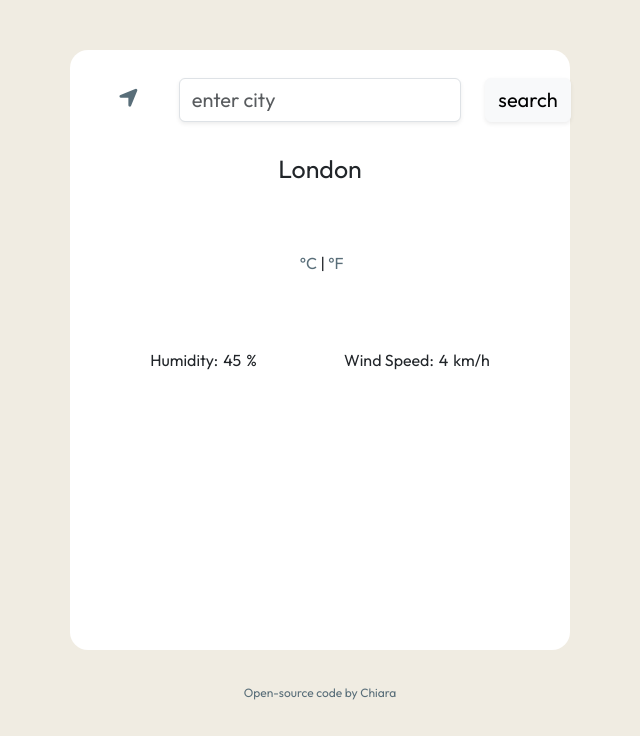
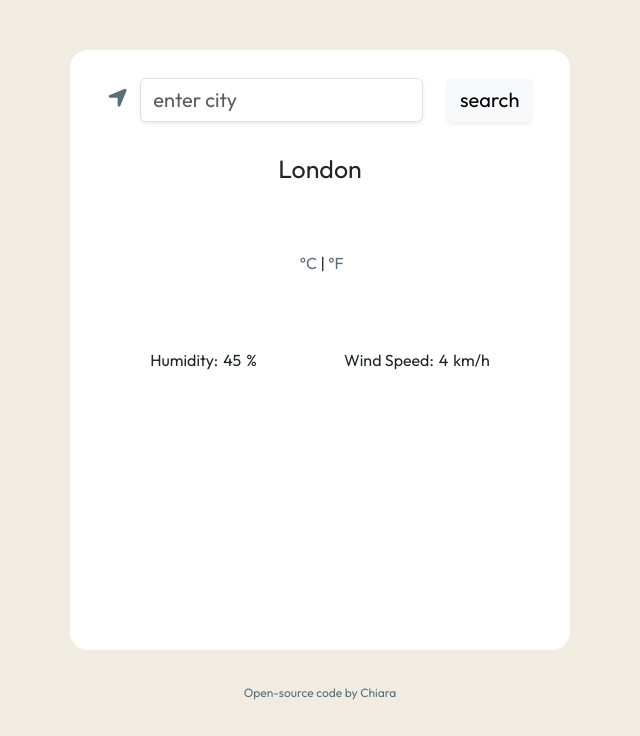
Before and after one commit to filesbychiara/chiara-weather-app, a plain HTML site: page index.html in a window 1280 px wide. Shown: the whole page, without its empty margins (320-960 px from the left). Drawn offline with nearby package versions, Linux system fonts and the light colour scheme; no server answers.

Commit message:
Fixed layout

```diff
--- a/index.html
+++ b/index.html
@@ -17,7 +17,7 @@
         <div class="search-box">
             <form id="search-bar">
                 <div class="row">
-                    <div class="col">
+                    <div class="col-1">
                         <button id="current-location-btn"><i class="fa-solid fa-location-arrow"></i></button>
                     </div>
                     <div class="col-8">
```
